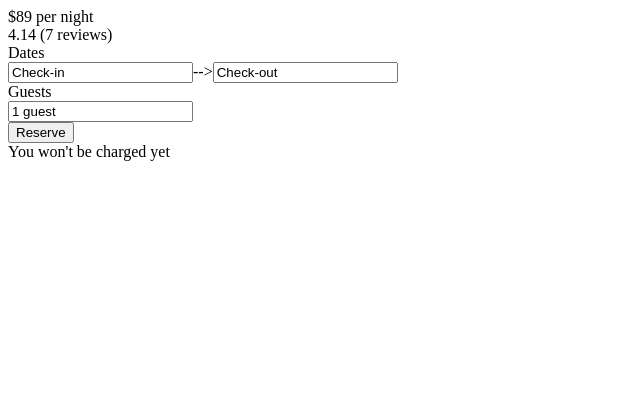
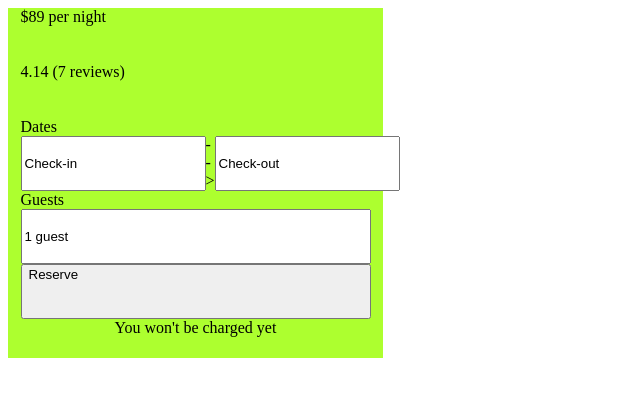
Before and after one commit to the-orange-box/reservation-system, a React app: page / in a window 1280 px wide. Shown: the top 396 px of the page, without its empty margins (0-640 px from the left). Built offline with nearby package versions, Linux system fonts and the light colour scheme.

Commit message:
initial css formatting to match clone dimensions

```diff
--- a/client/src/App.jsx
+++ b/client/src/App.jsx
@@ -12,7 +12,7 @@ class App extends React.Component {
 
   render() {
     return(
-      <div>
+      <div className="container">
         <div>
           <PropertyDetail/>
         </div>
@@ -22,7 +22,7 @@ class App extends React.Component {
         <div>
           <Guests/>
         </div>
-        <div>
+        <div className="reserve">
           <Reserve/>
         </div>
         You won't be charged yet
--- a/client/src/Calendar.jsx
+++ b/client/src/Calendar.jsx
@@ -6,10 +6,10 @@ const Calendar = () => (
     <div>
       Dates
     </div>
-    <div>
-      <input className="checkin" id="checkin" value="Check-in"/>
+    <div className="calendar">
+      <input className="calenderInputs" id="checkin" value="Check-in"/>
       -->
-      <input className="checkout" id="checkout" value="Check-out"/>
+      <input className="calenderInputs" id="checkout" value="Check-out"/>
     </div>
   </div>
 )
--- a/client/src/Guests.jsx
+++ b/client/src/Guests.jsx
@@ -6,8 +6,8 @@ const Guests = () => (
     <div>
       Guests
     </div>
-    <div>
-      <input classname="guests" id="guests" value="1 guest"/>
+    <div className="guests">
+      <input className="guestsInput" id="guestsInput" value="1 guest"/>
     </div>
   </div>
 )
--- a/client/src/PropertyDetail.jsx
+++ b/client/src/PropertyDetail.jsx
@@ -3,10 +3,10 @@ import React from 'react';
 //includes daily rate and star rating link
 const PropertyDetail = () => (
   <div>
-    <div>
+    <div className="pricePerNight">
       $89 per night
     </div>
-    <div>
+    <div className="review">
       4.14 (7 reviews)
     </div>
   </div>
--- a/client/src/Reserve.jsx
+++ b/client/src/Reserve.jsx
@@ -2,7 +2,7 @@ import React from 'react';
 
 //reserve button
 const Reserve = () => (
-  <div>
+  <div className="reserve">
     <button className="reserve" id="reserve">Reserve</button>
   </div>
 )
--- a/public/index.html
+++ b/public/index.html
@@ -1,6 +1,9 @@
 <!DOCTYPE html>
 <html>
   <head>
+      <link rel = "stylesheet"
+      type = "text/css"
+      href = "style.css" />
     <meta charset="utf8">
     <title>some app</title>
   </head>
--- /dev/null
+++ b/public/style.css
@@ -0,0 +1,26 @@
+.container {
+  background: greenyellow;
+  width: 375px;
+  height: 350px;
+  display: flex;
+  align-items: center;
+  align-content: stretch;
+  flex-direction: column;
+}
+
+.calendar, .reserve, .guests, .review, .pricePerNight {
+  width: 350px;
+  height: 55px;
+  display: flex;
+  flex-direction: row;
+  align-content: stretch;
+}
+
+
+.calenderInputs {
+  flex: 10;
+}
+
+.guestsInput {
+  flex:1;
+}
```
Also changed, not shown: public/main.js.
